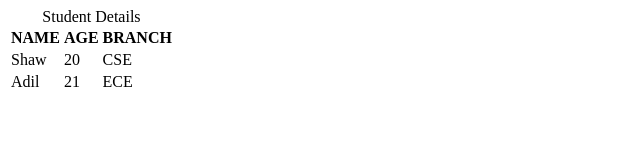
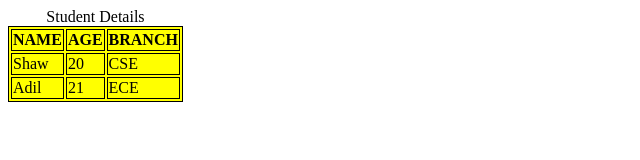
Before and after one commit to acciojob/table-practise-Code-with-sudoku, a website: page main.html in a window 1280 px wide. Shown: the whole page, without its empty margins (0-640 px from the left). Drawn offline with Linux system fonts and the light colour scheme.

Commit message:
created a submission

```diff
--- a/main.html
+++ b/main.html
@@ -3,10 +3,17 @@
 
 <head>
 	<link rel="stylesheet" href="styles.css">
+	<style>
+		table, th, tr, td{
+			border:1px solid black;
+			background-color: yellow
+		}
+	</style>
 </head>
 
 <body>
-	<table  >
+	<!-- the entire body must be written by student -->
+	<table>
 		<caption>Student Details</caption>
 		<tr>
 			<th>NAME</th>
@@ -17,7 +24,6 @@
 			<td>Shaw</td>
 			<td>20</td>
 			<td>CSE</td>
-
 		</tr>
 		<tr>
 			<td>Adil</td>
@@ -25,7 +31,6 @@
 			<td>ECE</td>
 		</tr>
 	</table>
-	<!-- the entire body must be written by student -->
     <script type="text/javascript" src="./script.js">
 </script>
 
```
